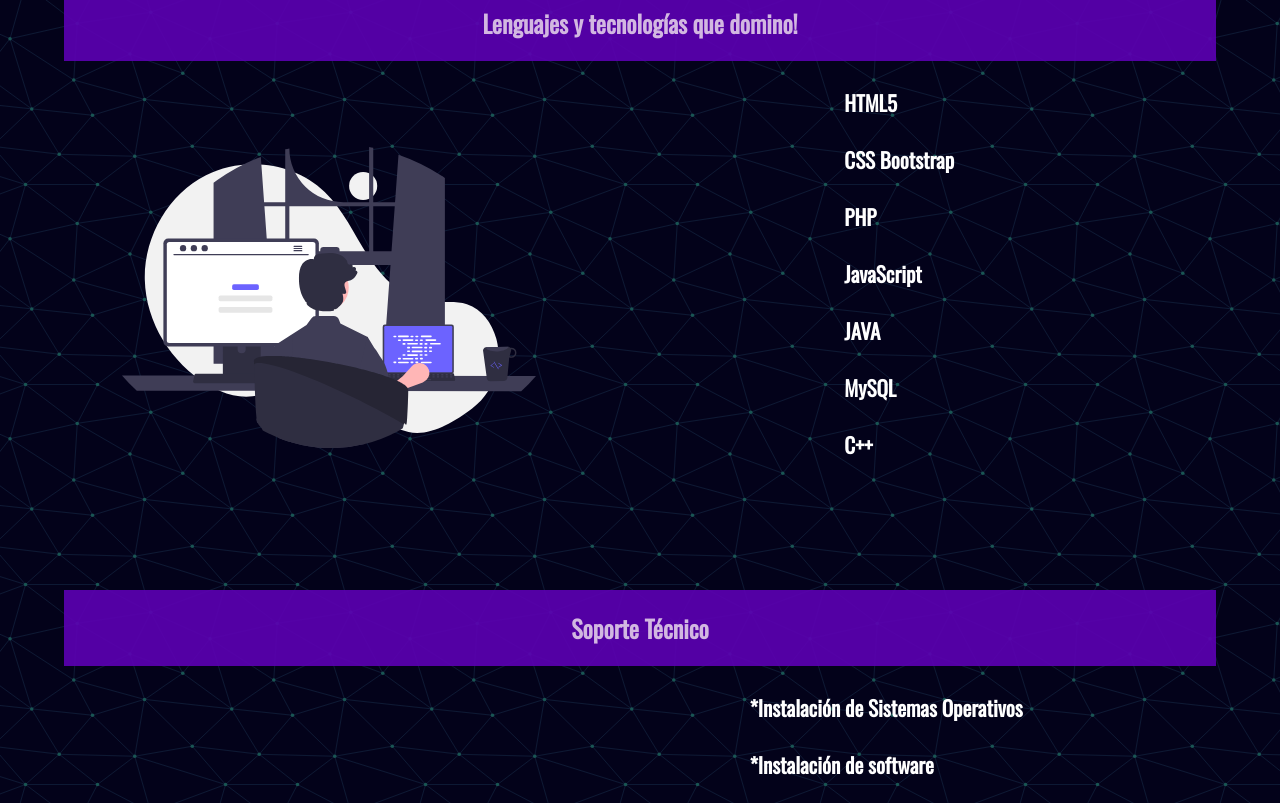
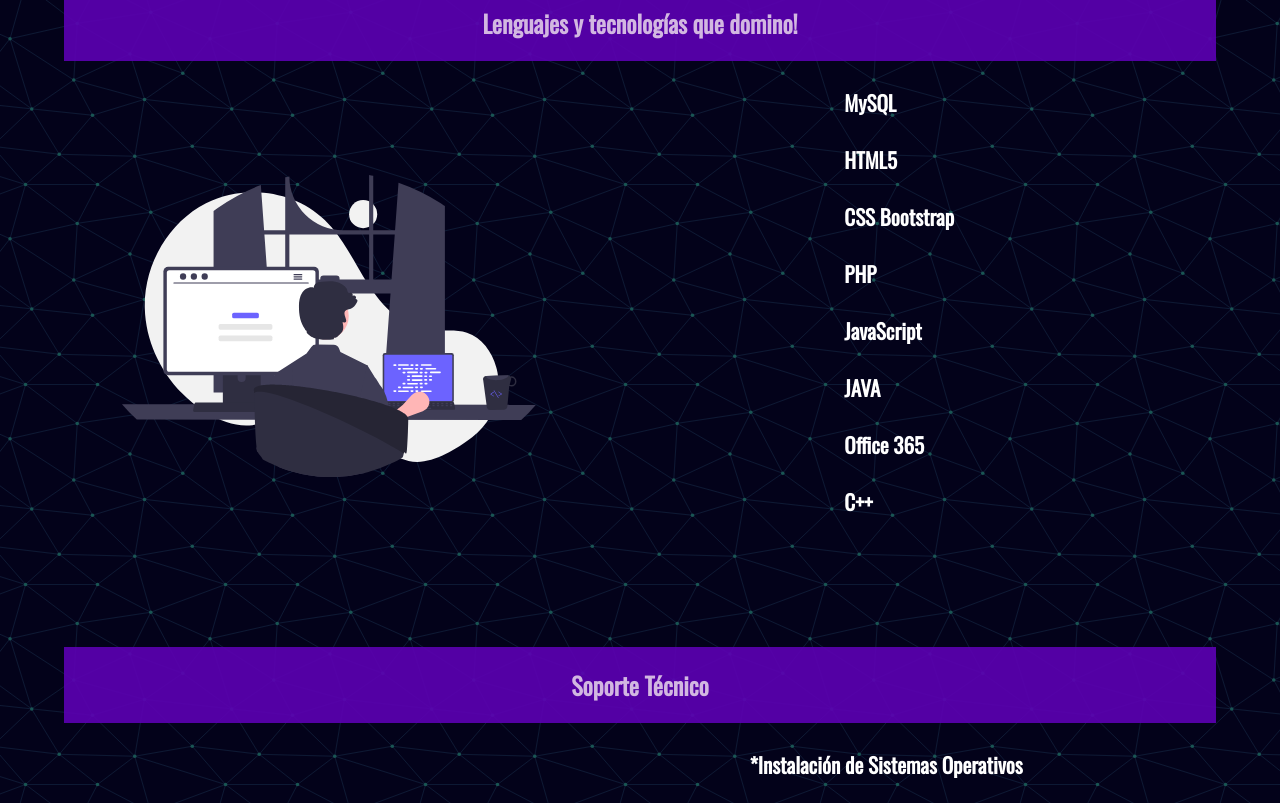
Before and after one commit to KanasBernardo/Bernard-k, a website built with Vite: page index.html in a window 1280 px wide. Shown: the part 2911-3714 px from the top of the page. Built offline with nearby package versions, Linux system fonts and the light colour scheme.

Commit message:
Corrigiendo errores

```diff
--- a/index.html
+++ b/index.html
@@ -148,12 +148,13 @@
             </figure>
 
             <div class="about__text" id="tecno">
+                <h3>MySQL</h3><br>
                 <h3>HTML5</h3><br>
                 <h3>CSS Bootstrap</h3><br>
                 <h3>PHP</h3><br>
                 <h3>JavaScript</h3><br>
                 <h3>JAVA</h3><br>
-                <h3>MySQL</h3><br>
+                <h3>Office 365</h3><br>
                 <h3>C++</h3><br> <br>
             </div>
         </section>
```
